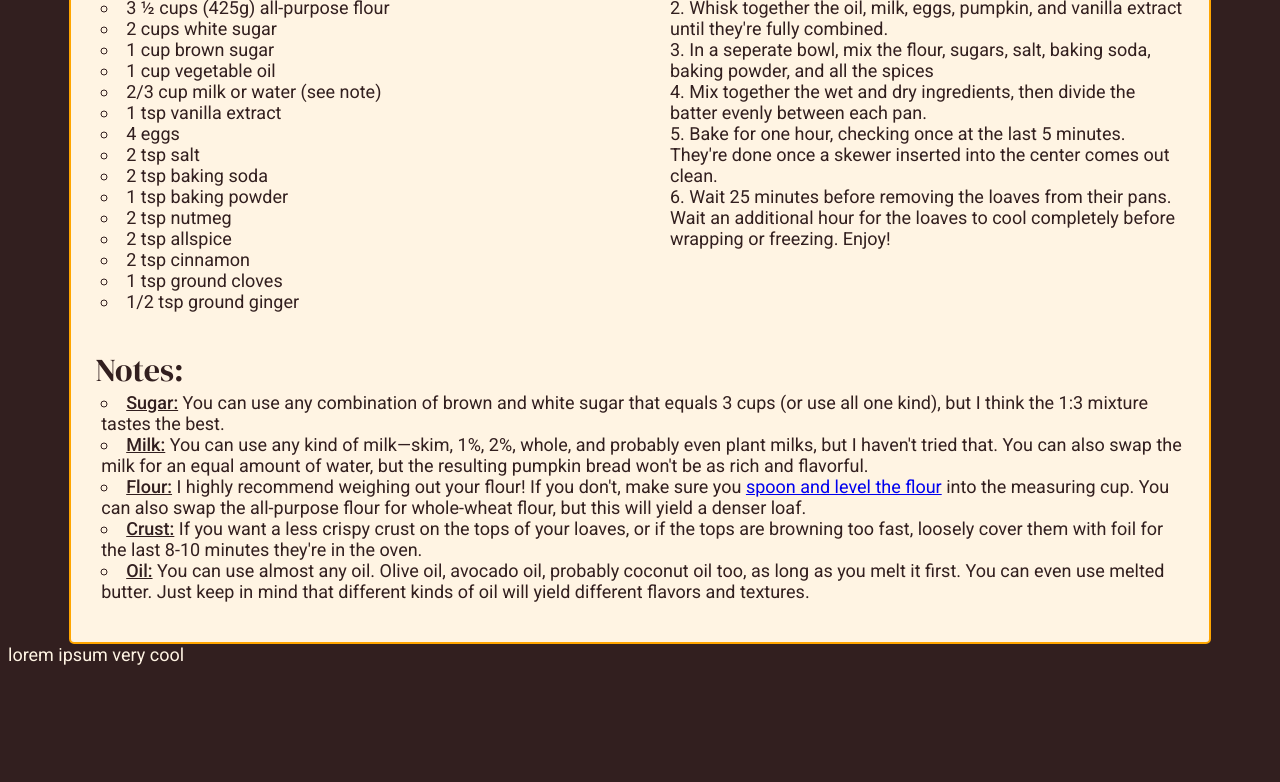
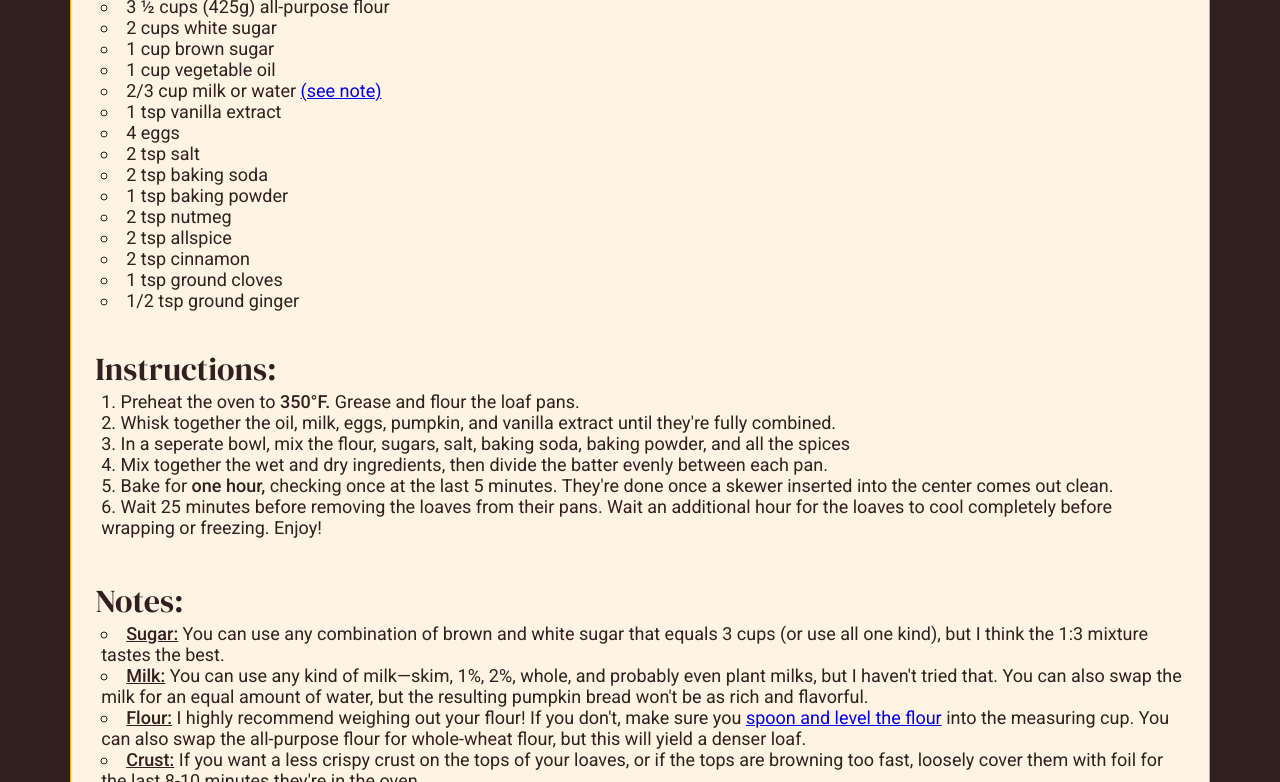
Before and after one commit to brenden3/brenden3.github.io, a plain HTML site: page recipe.html in a window 1280 px wide. Shown: the part 595-1377 px from the top of the page. Before the commit the page ends 1268 px from the top, so only its background shows below. Drawn offline with Linux system fonts and the light colour scheme.

Commit message:
Update recipe.html

```diff
--- a/recipe.html
+++ b/recipe.html
@@ -6,11 +6,14 @@
 <title>HTMLiveCode</title>
 <style type="text/css">
 @import url('https://fonts.googleapis.com/css2?family=DM+Serif+Display&family=Roboto+Slab:wght@300&family=Roboto:ital,wght@0,300;0,400;0,500;1,300;1,400&display=swap');
+html {
+scroll-behavior: smooth;
+}
 body {
 background-color: #321f1f;
 color: #fff4e3;
 font-family: "Roboto", sans-serif;
-		font-size: 18px;
+font-size: 18px;
 }
 .heading {
 font-family: "DM Serif Display", serif;
@@ -37,7 +40,7 @@ padding: 15px 0 30px 30px;
 margin: 0 auto 0 auto;
 display: block;
 border-radius: 5px;
-border: 2px solid orange;
+border: 1px solid orange;
 text-align: left;
 background: #fff4e3;
 width: 90%;
@@ -118,7 +121,7 @@ font-weight: 500;
   		width: 100%;
 	}
 
-	@media only screen and (orientation: landscape)
+	@media only screen (orientation: landscape)
 		{
 		#section-left, #section-right {
 			width: 50%;
@@ -161,7 +164,7 @@ font-weight: 500;
 		<li>2 cups white sugar</li>
 		<li>1 cup brown sugar</li>
 		<li>1 cup vegetable oil</li>
-		<li>2/3 cup milk or water (see note)</li>
+		<li>2/3 cup milk or water <a href="#milk-note">(see note)</a></li>
 		<li>1 tsp vanilla extract</li>
 		<li>4 eggs</li>
 		<li>2 tsp salt</li>
@@ -177,11 +180,11 @@ font-weight: 500;
 	<div id="section-right">
 	<p class="recipe-subheading">Instructions:</p>
 	<ol>
-		<li>Preheat the oven to 350°F. Grease and flour the loaf pans.</li>
+		<li>Preheat the oven to <b>350°F.</b> Grease and flour the loaf pans.</li>
 		<li>Whisk together the oil, milk, eggs, pumpkin, and vanilla extract until they're fully combined.</li>
 		<li>In a seperate bowl, mix the flour, sugars, salt, baking soda, baking powder, and all the spices</li>
 		<li>Mix together the wet and dry ingredients, then divide the batter evenly between each pan.</li>
-		<li>Bake for one hour, checking once at the last 5 minutes. They're done once a skewer inserted into the center comes out clean.</li>
+		<li>Bake for <b>one hour,</b> checking once at the last 5 minutes. They're done once a skewer inserted into the center comes out clean.</li>
 		<li>Wait 25 minutes before removing the loaves from their pans. Wait an additional hour for the loaves to cool completely before wrapping or freezing. Enjoy!</li><br>
 	</ol>
 	</div>
@@ -189,7 +192,7 @@ font-weight: 500;
 		<p class="recipe-subheading">Notes:</p>
 	<ul>
 		<li><b><u>Sugar:</u></b> You can use any combination of brown and white sugar that equals 3 cups (or use all one kind), but I think the 1:3 mixture tastes the best.</li>
-		<li><b><u>Milk:</u></b> You can use any kind of milk—skim, 1%, 2%, whole, and probably even plant milks, but I haven't tried that. You can also swap the milk for an equal amount of water, but the resulting pumpkin bread won't be as rich and flavorful.</li>
+		<li id="milk-note"><b><u>Milk:</u></b> You can use any kind of milk—skim, 1%, 2%, whole, and probably even plant milks, but I haven't tried that. You can also swap the milk for an equal amount of water, but the resulting pumpkin bread won't be as rich and flavorful.</li>
 		<li><b><u>Flour:</u></b> I highly recommend weighing out your flour! If you don't, make sure you <a href="https://www.youtube.com/embed/GUSovVHpqsU">spoon and level the flour</a> into the measuring cup. You can also swap the all-purpose flour for whole-wheat flour, but this will yield a denser loaf.</li>
 		<li><b><u>Crust:</u></b> If you want a less crispy crust on the tops of your loaves, or if the tops are browning too fast, loosely cover them with foil for the last 8-10 minutes they're in the oven.</li>
 		<li><b><u>Oil:</u></b> You can use almost any oil. Olive oil, avocado oil, probably coconut oil too, as long as you melt it first. You can even use melted butter. Just keep in mind that different kinds of oil will yield different flavors and textures.</li>
```
